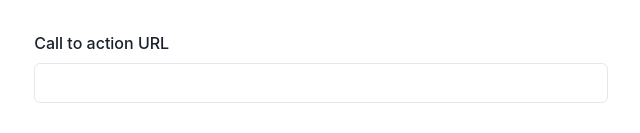
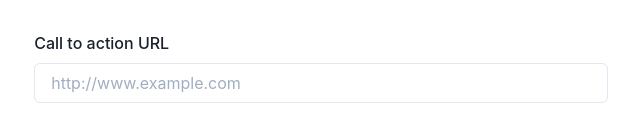
Before and after one commit to trycourier/react-in-app-example, a React (Create React App) app: page / in a window 1280 px wide. Shown: the part 343-476 px from the top of the page, without its empty margins (319-959 px from the left). Built offline with nearby package versions, Linux system fonts and the light colour scheme; no server answers; what @trycourier/react-provider would draw is missing.

Commit message:
Added call to action url placeholder

```diff
--- a/src/App.tsx
+++ b/src/App.tsx
@@ -98,7 +98,7 @@ const App = ({ courierUserId }: AppProps) => {
               {({ field }: FieldProps) => (
                 <FormControl mb={8}>
                   <FormLabel>Call to action URL</FormLabel>
-                  <Input type="http://www.example.com" {...field} />
+                  <Input type="url" {...field} placeholder="http://www.example.com" />
                 </FormControl>
               )}
             </Field>
```
